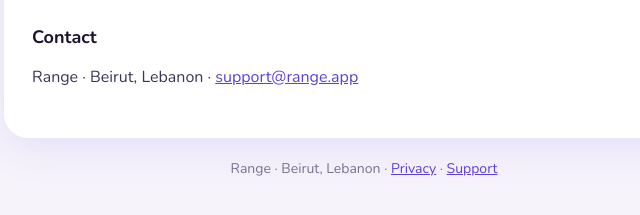
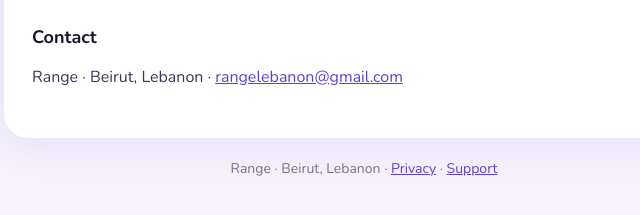
Before and after one commit to samerkf/range-shopify-pages, a plain HTML site: page privacy.html in a window 1280 px wide. Shown: the part 1417-1632 px from the top of the page, 276-916 px from the left. Drawn offline with nearby package versions, Linux system fonts and the light colour scheme.

Commit message:
Update Range for Shopify pages

```diff
--- a/privacy.html
+++ b/privacy.html
@@ -45,7 +45,7 @@
 <h2>Security</h2>
 <p>All traffic uses HTTPS. Every request from Shopify is verified with an HMAC signature. Access tokens are stored server-side only and are never sent to a phone or browser.</p>
 <h2>Contact</h2>
-<p>Range · Beirut, Lebanon · <a href="mailto:support@range.app">support@range.app</a></p>
+<p>Range · Beirut, Lebanon · <a href="mailto:rangelebanon@gmail.com">rangelebanon@gmail.com</a></p>
 
 </div><p class="muted" style="text-align:center;margin-top:20px">Range · Beirut, Lebanon · <a href="privacy.html">Privacy</a> · <a href="support.html">Support</a></p></div>
 <script>
```
Also changed, not shown: support.html (+1 -1 lines).
